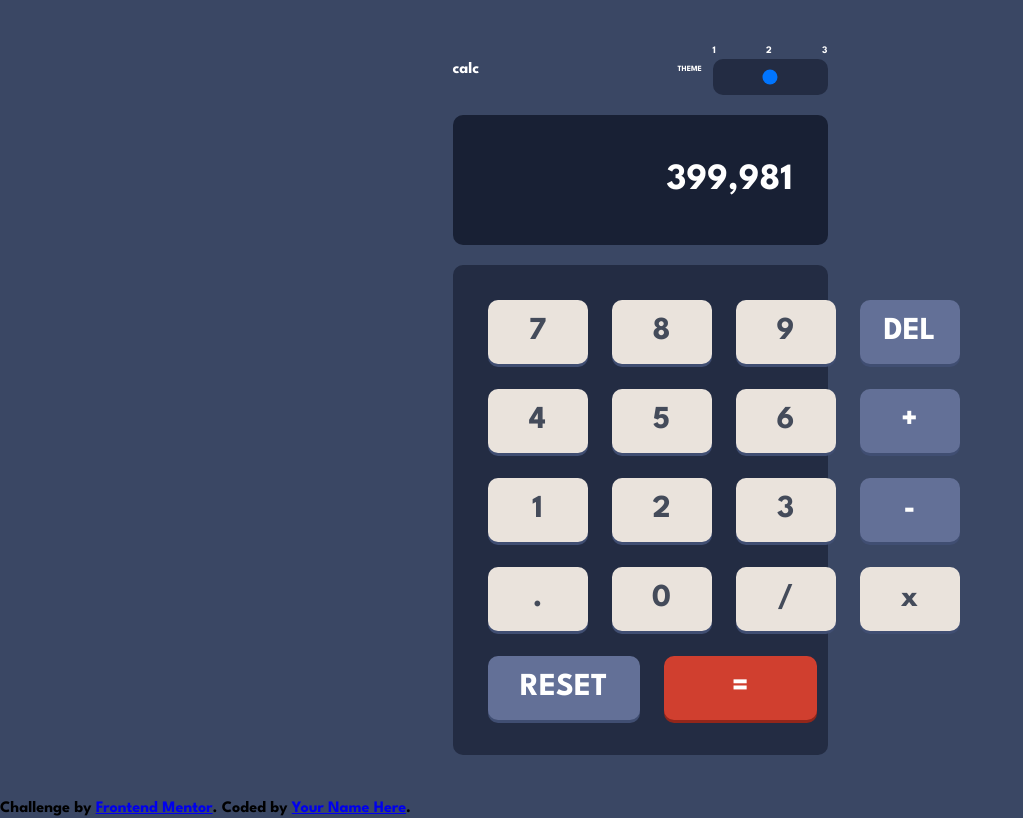
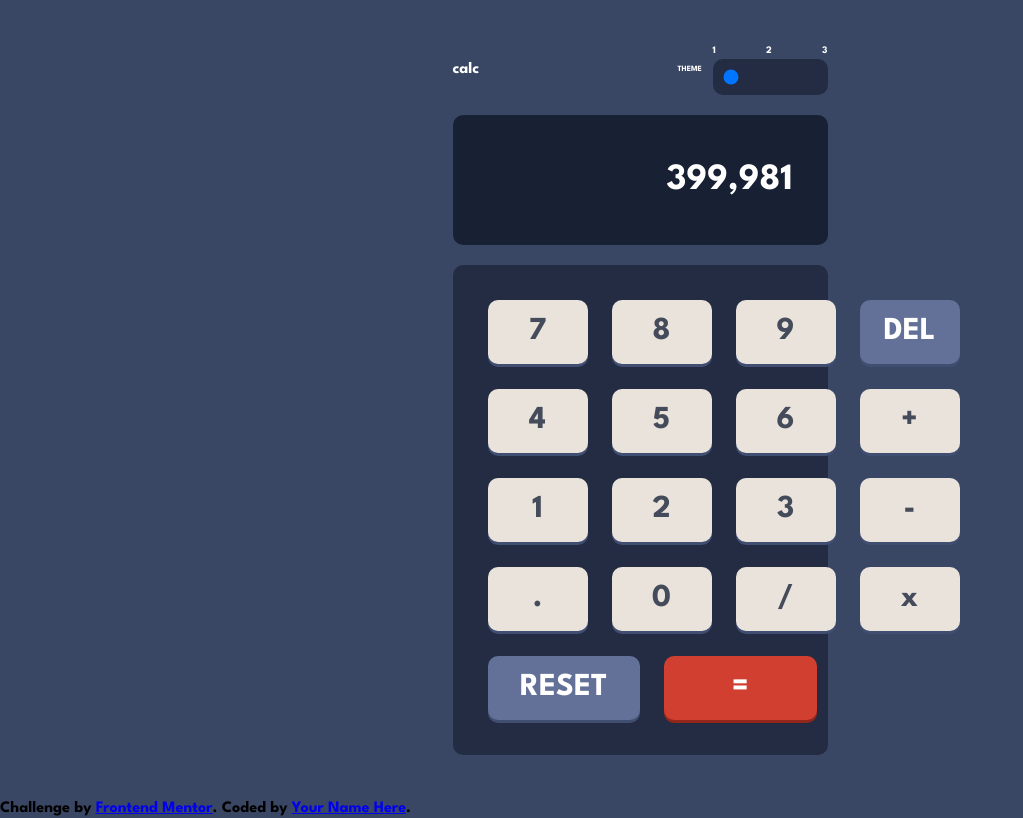
Before and after one commit to jaac97/Calculator-app, a website: page index.html in a window 1280 px wide. Shown: the whole page, without its empty margins (0-1023 px from the left). Drawn offline with Linux system fonts and the light colour scheme.

Commit message:
Delete class from no corresponding buttons

```diff
--- a/index.html
+++ b/index.html
@@ -28,7 +28,7 @@
               <p class="calc__theme-option">3</p>
             </div>
 
-            <input class="calc__theme-range" type="range" min="1" max="3">
+            <input class="calc__theme-range" type="range" min="1" max="3" value="1">
 
           </div>
         </div>
@@ -47,13 +47,13 @@
           <button class="calc__btn" value="4">4</button>
           <button class="calc__btn" value="5">5</button>
           <button class="calc__btn" value="6">6</button>
-          <button class="calc__btn calc__btn--special" value="+">+</button>
+          <button class="calc__btn" value="+">+</button>
         </div>
         <div class="calc__row">
           <button class="calc__btn" value="1">1</button>
           <button class="calc__btn" value="2">2</button>
           <button class="calc__btn" value="3">3</button>
-          <button class="calc__btn calc__btn--special" value="7">-</button>
+          <button class="calc__btn" value="-">-</button>
         </div>
         <div class="calc__row">
           <button class="calc__btn" value=".">.</button>
```
